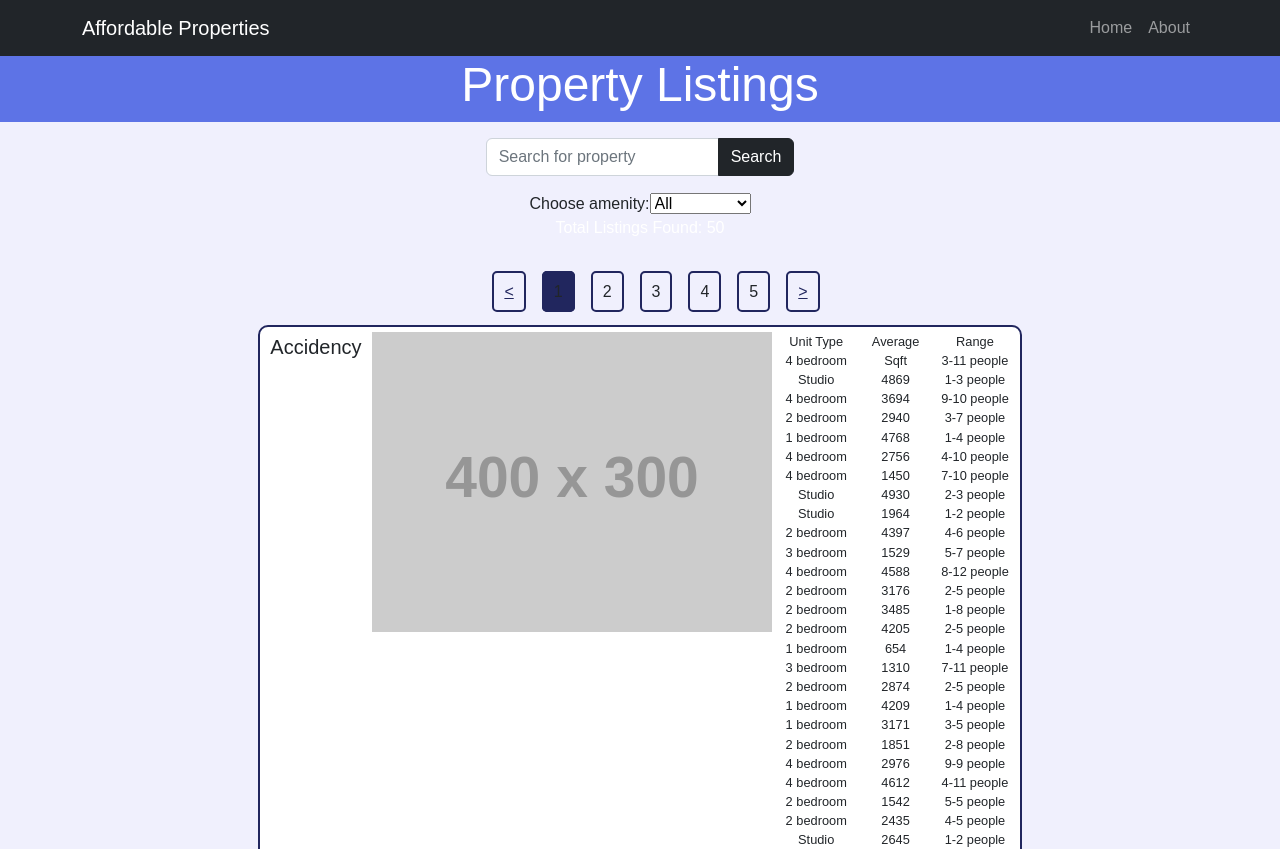
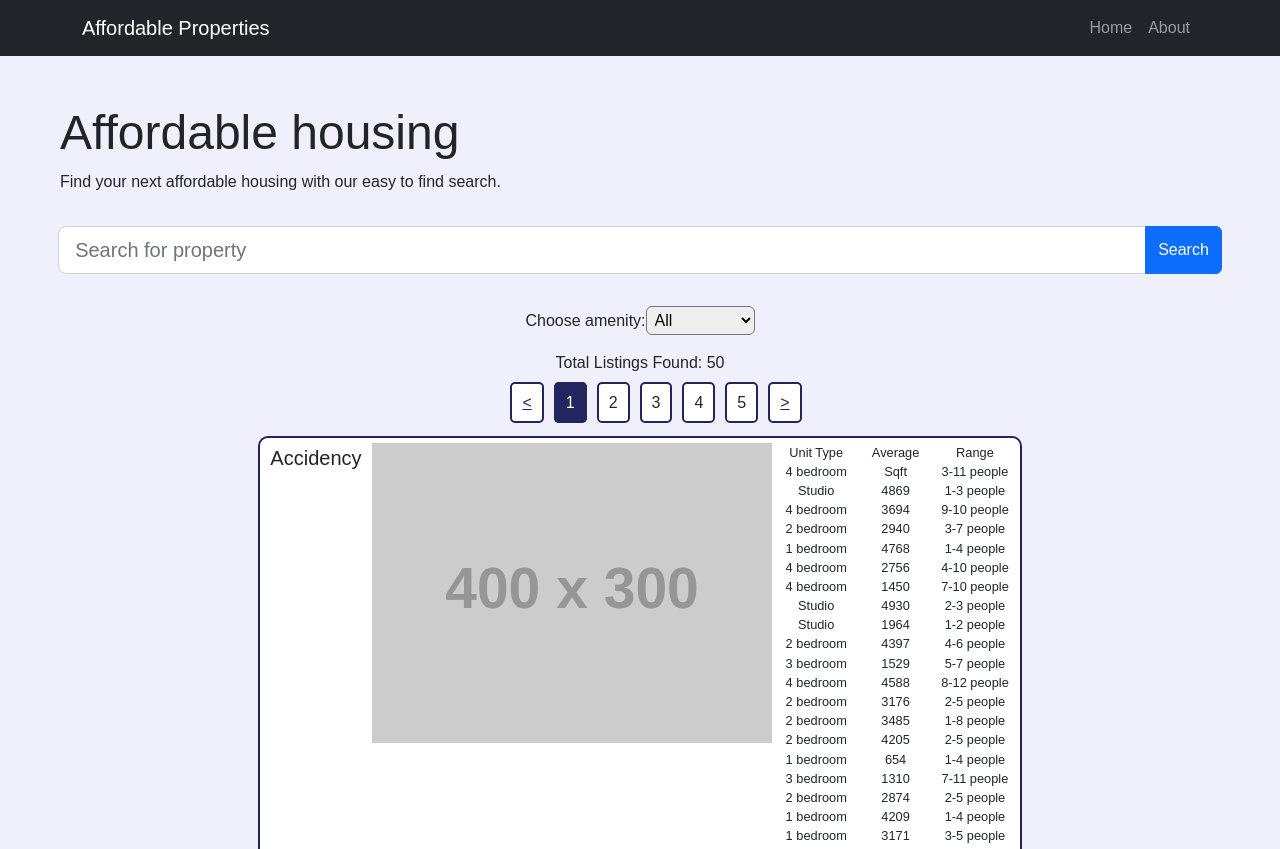
Before and after one commit to coderlore/property-demo, a React (Create React App) app: page / in a window 1280 px wide. Shown: the top 849 px of the page. Built offline with nearby package versions, Linux system fonts and the light colour scheme; data requests are answered from the project's data file.

Commit message:
Updated header and search styling

```diff
--- a/src/App.css
+++ b/src/App.css
@@ -8,13 +8,14 @@
   background-color: rgb(240, 240, 253);
 }
 .heading {
-  background-color: rgb(93, 115, 230);
+  /* background-color: rgb(93, 115, 230); */
+  background-color: rgb(240, 240, 253);
   width: 100%;
   /* height: 250px; */
 }
 
 .header {
-  color:white;
+  /* color:white; */
   font-size: 3rem;
 }
 
@@ -30,6 +31,10 @@
   width: 25%;
 }
 
+#form-input {
+  max-width: 85%;
+}
+
 /* .searchBtn {
   border-radius: 5px;
   border: 2px solid rgb(33, 38, 94);
@@ -43,7 +48,6 @@
 } */
 
 .total {
-  color: white;
   font-size: 1rem;
 }
 
@@ -53,26 +57,29 @@
   list-style: none;
   display: flex;
   justify-content: center;
-  margin-top: 40px;
+  /* margin-top: 30px; */
 }
 
 .paginationBtn a {
   padding: 10px;
-  margin: 8px;
+  margin: 5px;
   border-radius: 5px;
   border: 2px solid rgb(33, 38, 94);
   color: rgb(33, 38, 94);
   cursor: pointer;
+  background-color: white;
 }
 
 .paginationBtn a:hover {
-  color: white;
+  background-color: silver;
+}
+
+.paginationActive a {
   background-color: rgb(33, 38, 94);
 }
 
-.paginationActive a {
+.paginationActive {
   color: white;
-  background-color: rgb(33, 38, 94);
 }
 
 .result-col {
--- a/src/App.tsx
+++ b/src/App.tsx
@@ -9,11 +9,9 @@ import Loader from './components/Loader'
 import Result from './components/Result'
 import SearchBar from './components/SearchBar'
 import Filters from './components/Filters'
-import { isFloat32Array } from 'util/types';
 import Container from 'react-bootstrap/Container'
 import Nav from 'react-bootstrap/Nav'
 import Navbar from 'react-bootstrap/Navbar'
-import { Card } from 'react-bootstrap';
 
 type resultProps = {
   id: any;
@@ -121,14 +119,13 @@ function App() {
             </Nav>
           </Container>
         </Navbar>
-        <Header title='Property Listings' />
+        <Header title='Affordable housing' />
       </div>
       <SearchBar placeholder='Enter here' handleFilter={handleFilter} setValue={setValue}/>
       <Filters placeholder='Enter here' handleFilter={handleFilter} setResult={setResult} filterValueSelected={onFilterValueSelected}/>
-        <div className='total'>
+        <div className='total m-3'>
           Total Listings Found: {results.length}
         </div>
-      <Pagination size='sm'>
       <ReactPaginate
         previousLabel={'<'}
         nextLabel={'>'}
@@ -137,7 +134,6 @@ function App() {
         containerClassName='paginationBtn'
         activeClassName='paginationActive'
       />
-      </Pagination>
       {results.length > 0 ?
         <div className='per-page'>
 
--- a/src/components/Filters.tsx
+++ b/src/components/Filters.tsx
@@ -18,7 +18,7 @@ const Filters:React.FC<Props> = ({filterValueSelected}) => {
       <div className="filter">
         <form className='filterInputs'>
             <label htmlFor="amenitites">Choose amenity: </label>
-            <select name="amenity" id="amenity" onChange={onFilterValueChange}>
+            <select className='rounded p-1' name="amenity" id="amenity" onChange={onFilterValueChange}>
                 <option value="all">All</option>
                 <option value="pet-friendly">pet friendly</option>
             </select>
--- a/src/components/Header.tsx
+++ b/src/components/Header.tsx
@@ -4,10 +4,13 @@ export interface Props {
 
 const Header = (props: Props) => {
     return (
-        <header>
-            <h1 className="header" >
+        <header className="container-fluid justify-content-start">
+            <h1 className="header mt-5 mx-5 d-flex text-start" >
                 {props.title}
             </h1>
+            <p className="d-flex mx-5 text-start">
+                Find your next affordable housing with our easy to find search.
+            </p>
         </header>
     )
 }
--- a/src/components/SearchBar.tsx
+++ b/src/components/SearchBar.tsx
@@ -1,6 +1,6 @@
 import { type } from 'os';
 import React from 'react'
-import { Button, Form, InputGroup } from 'react-bootstrap'
+import { Button, Form, InputGroup, Row, Col } from 'react-bootstrap'
 
 
 interface Props {
@@ -12,18 +12,21 @@ interface Props {
 const SearchBar:React.FC<Props> = ({placeholder, handleFilter, setValue}) => {
 
   return (
-    <div className='mt-3'>
-      <InputGroup className="mb-3">
+    <div className='m-3 w-100'>
+      <InputGroup className="mb-3 d-flex justify-content-center">
         <Form.Control
           placeholder="Search for property"
           aria-label="Property name"
           aria-describedby="property-name-search"
           onChange={(e) => {setValue(e.target.value)}}
+          size='lg'
+          id='form-input'
         />
-        <Button variant="dark" id="property-name-search" onClick={handleFilter} >
+        <Button variant="primary" id="property-name-search" onClick={handleFilter} >
           Search
         </Button>
-      </InputGroup>
+    </InputGroup>
+
     </div>
   )
 }
```
Lines whose indentation alone changed are shown as unchanged.
